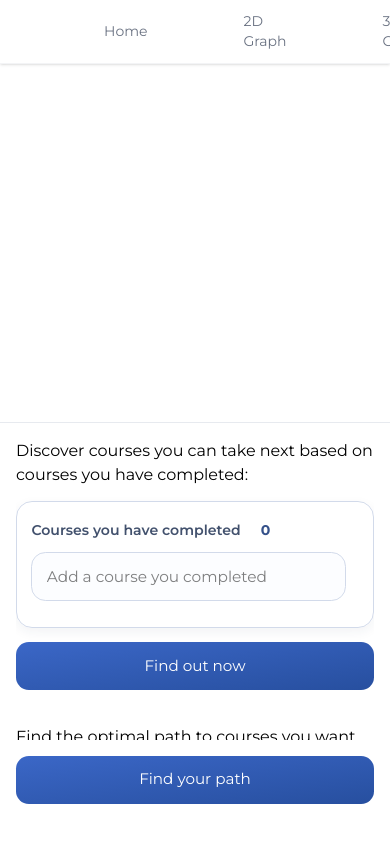
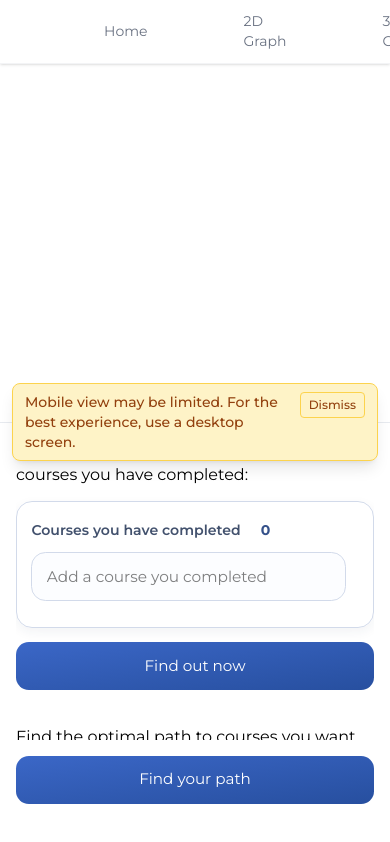
Before and after one commit to andrei-akopian/UofTExplorer, a React (Vite) app in the folder frontend/: page /path-explorer in a window 390 px wide. Shown: the top 842 px of the page. Built offline with nearby package versions, Linux system fonts and the light colour scheme; a web font is replaced by a local one.

Commit message:
feat: add mobile warning

```diff
--- /dev/null
+++ b/frontend/src/components/MobileWarning.tsx
@@ -0,0 +1,33 @@
+import { useState } from "react";
+import useIsMobile from "../hooks/useIsMobile";
+
+interface MobileWarningProps {
+  message?: string;
+}
+
+export default function MobileWarning({
+  message = "Mobile view may be limited. For the best experience, use a desktop screen.",
+}: MobileWarningProps) {
+  const isMobile = useIsMobile();
+  const [dismissed, setDismissed] = useState(false);
+
+  if (!isMobile || dismissed) {
+    return null;
+  }
+
+  return (
+    <div className="border-warning-border bg-warning-bg text-warning-text fixed top-1/2 left-1/2 z-50 w-[calc(100%-1.5rem)] max-w-2xl -translate-x-1/2 -translate-y-1/2 rounded-lg border px-3 py-2 text-sm font-medium shadow-lg">
+      <div className="flex items-start justify-between gap-3">
+        <p className="m-0 text-left">{message}</p>
+        <button
+          type="button"
+          onClick={() => setDismissed(true)}
+          className="border-warning-border text-warning-text hover:bg-warning-border/15 shrink-0 rounded border px-2 py-1 text-xs"
+          aria-label="Dismiss mobile warning"
+        >
+          Dismiss
+        </button>
+      </div>
+    </div>
+  );
+}
--- /dev/null
+++ b/frontend/src/hooks/useIsMobile.ts
@@ -0,0 +1,26 @@
+import { useEffect, useState } from "react";
+
+const MOBILE_BREAKPOINT = 768;
+
+function getIsMobileViewport() {
+  if (typeof window === "undefined") {
+    return false;
+  }
+  return window.innerWidth <= MOBILE_BREAKPOINT;
+}
+
+export default function useIsMobile() {
+  const [isMobile, setIsMobile] = useState<boolean>(getIsMobileViewport);
+
+  useEffect(() => {
+    const onResize = () => {
+      setIsMobile(getIsMobileViewport());
+    };
+
+    onResize();
+    window.addEventListener("resize", onResize);
+    return () => window.removeEventListener("resize", onResize);
+  }, []);
+
+  return isMobile;
+}
--- a/frontend/src/pages/Graph2D.tsx
+++ b/frontend/src/pages/Graph2D.tsx
@@ -2,6 +2,7 @@ import { useEffect, useState } from "react";
 import GraphQuery from "../components/graph/GraphQuery";
 import type { GraphData } from "../types";
 import GraphVis2D from "../components/graph/GraphVis2D";
+import MobileWarning from "../components/MobileWarning";
 import { useSearchParams } from "react-router-dom";
 
 export default function Graph2D() {
@@ -44,6 +45,8 @@ export default function Graph2D() {
 
   return (
     <div className="relative h-full w-full overflow-hidden">
+      <MobileWarning />
+
       <div className="flex h-full w-full items-start">
         <div className="h-full min-w-0 flex-1">
           <GraphVis2D
@@ -72,7 +75,7 @@ export default function Graph2D() {
       </div>
 
       <div className="fixed bottom-10 left-5 z-20 flex min-w-[20rem] flex-col gap-1">
-        <div className="overflow-hidden text-[0.84rem] leading-[1.3] font-semibold text-ellipsis whitespace-nowrap text-(--color-text-query)">
+        <div className="text-text-query overflow-hidden text-[0.84rem] leading-[1.3] font-semibold text-ellipsis whitespace-nowrap">
           {currentQuery.code &&
             `Currently displaying: ${currentQuery.code} - ${currentQuery.name}`}
         </div>
--- a/frontend/src/pages/Graph3D.tsx
+++ b/frontend/src/pages/Graph3D.tsx
@@ -1,7 +1,8 @@
-import { use, useEffect, useState } from "react";
+import { useEffect, useState } from "react";
 import type { GraphData } from "../types";
 import GraphQuery from "../components/graph/GraphQuery";
 import GraphVis3D from "../components/graph/GraphVis3D";
+import MobileWarning from "../components/MobileWarning";
 import { useSearchParams } from "react-router-dom";
 
 export default function Graph3D() {
@@ -31,6 +32,8 @@ export default function Graph3D() {
 
   return (
     <div className="relative flex h-full min-h-0 w-full overflow-hidden">
+      <MobileWarning />
+
       <div className="h-full min-w-0 flex-1">
         <GraphVis3D
           graphData={graphData}
--- a/frontend/src/pages/PathExplorer.tsx
+++ b/frontend/src/pages/PathExplorer.tsx
@@ -2,6 +2,7 @@ import { useEffect, useState } from "react";
 import type { GraphData } from "../types";
 import CourseSearchBar from "../components/search/CourseSearchBar";
 import GraphVis2D from "../components/graph/GraphVis2D";
+import MobileWarning from "../components/MobileWarning";
 import { useImmediatePostreqs, usePathFinderSolution } from "../hooks/useGraph";
 
 export default function PathExplorer() {
@@ -98,6 +99,8 @@ export default function PathExplorer() {
 
   return (
     <div className="relative flex h-full w-full font-sans max-md:flex-col">
+      <MobileWarning />
+
       <div id="vis graph" className="relative h-full w-full max-md:h-[50vh]">
         <GraphVis2D graphData={graphData} useShellLayout={true} />
       </div>
@@ -198,7 +201,7 @@ export default function PathExplorer() {
 
       <p
         id="requestStatus"
-        className="pointer-events-none absolute bottom-17.5 left-54 z-4 m-0 min-h-[1.3rem] w-96 -translate-x-1/2 text-left text-[0.9rem] wrap-break-word whitespace-pre-wrap text-(--color-text-subtle) max-md:left-1/2 max-md:w-[calc(100%-2rem)] [&.error]:text-(--color-error-hover) [&.success]:text-(--color-success-text)"
+        className="text-text-subtle [&.error]:text-error-hover [&.success]:text-success-text pointer-events-none absolute bottom-17.5 left-54 z-4 m-0 min-h-[1.3rem] w-96 -translate-x-1/2 text-left text-[0.9rem] wrap-break-word whitespace-pre-wrap max-md:left-1/2 max-md:w-[calc(100%-2rem)]"
         aria-live="polite"
       ></p>
       <div className="fixed bottom-10 left-5 z-20 flex min-w-[20rem] flex-col gap-1">
```
